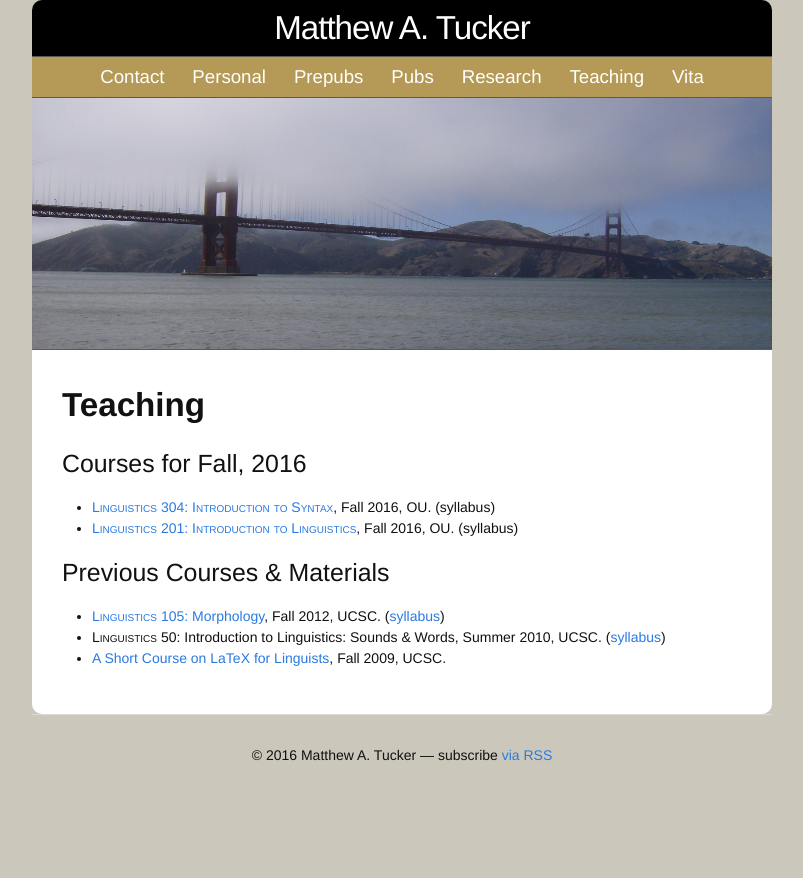
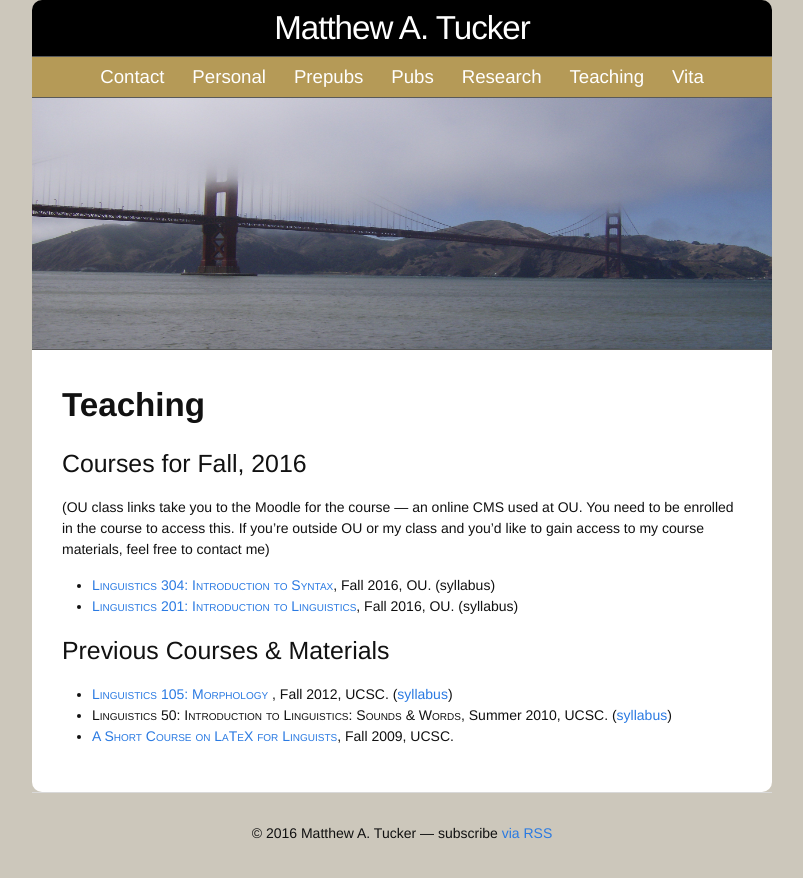
Before and after one commit to matthew-tucker/matthew-tucker.github.io, a Jekyll site: the page built from teaching/index.md, in a window 1280 px wide. Shown: the top 878 px of the page, without its empty margins (238-1041 px from the left). Built offline with Jekyll 4.4.1, drawn with Linux system fonts in a browser that asks for light colours.

Commit message:
fix small caps on teaching page

```diff
--- a/teaching/index.md
+++ b/teaching/index.md
@@ -7,11 +7,13 @@
 
 ## Courses for Fall, 2016
 
+(OU class links take you to the Moodle for the course &mdash; an online CMS used at OU. You need to be enrolled in the course to access this. If you're outside OU or my class and you'd like to gain access to my course materials, feel free to contact me)
+
 * [<span class="construct">Linguistics 304: Introduction to Syntax</span>](https://moodle.oakland.edu/course/view.php?id=157247), Fall 2016, OU. (syllabus)
 * [<span class="construct">Linguistics 201: Introduction to Linguistics</span>](https://moodle.oakland.edu/course/view.php?id=159487), Fall 2016, OU. (syllabus)
 
 ## Previous Courses & Materials
 
-* [<span class="construct">Linguistics 105:</span> Morphology](http://matthew-tucker.github.io/ling105f12/), Fall 2012, UCSC. ([syllabus](/files/syllabi/ling105f12-syllabus.pdf))
-* <span class="construct">Linguistics 50:</span> Introduction to Linguistics: Sounds & Words, Summer 2010, UCSC. ([syllabus](/files/syllabi/ling50s11-syllabus.pdf))
-* [A Short Course on LaTeX for Linguists](https://github.com/matthew-tucker/LingLaTeXCourse), Fall 2009, UCSC.
+* [<span class="construct">Linguistics 105: Morphology</span> ](http://matthew-tucker.github.io/ling105f12/), Fall 2012, UCSC. ([syllabus](/files/syllabi/ling105f12-syllabus.pdf))
+* <span class="construct">Linguistics 50: Introduction to Linguistics: Sounds & Words</span>, Summer 2010, UCSC. ([syllabus](/files/syllabi/ling50s11-syllabus.pdf))
+* [<span class="construct">A Short Course on LaTeX for Linguists</span>](https://github.com/matthew-tucker/LingLaTeXCourse), Fall 2009, UCSC.
```
